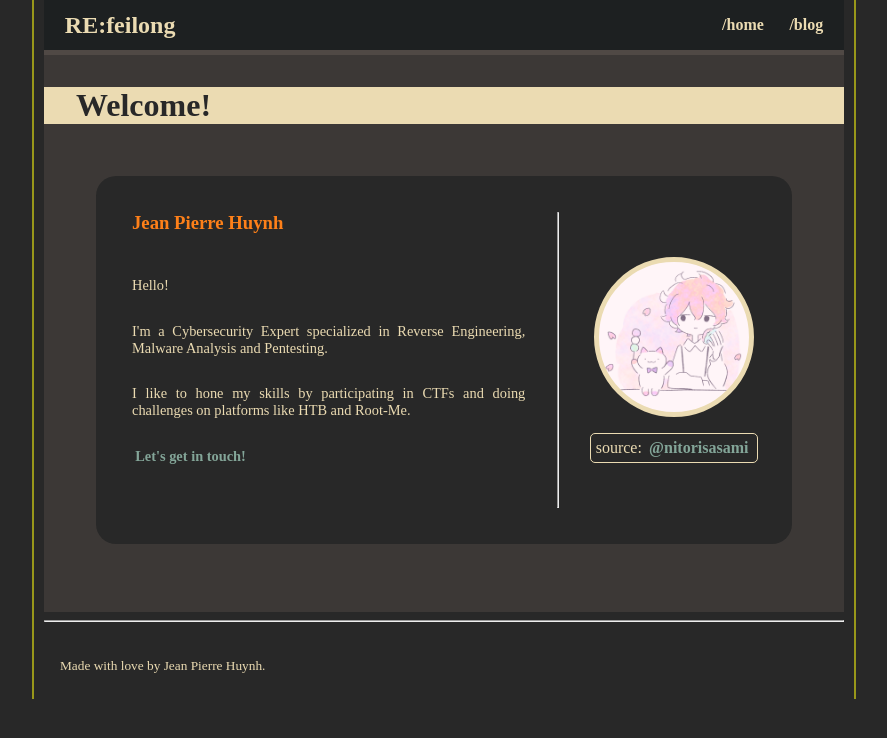
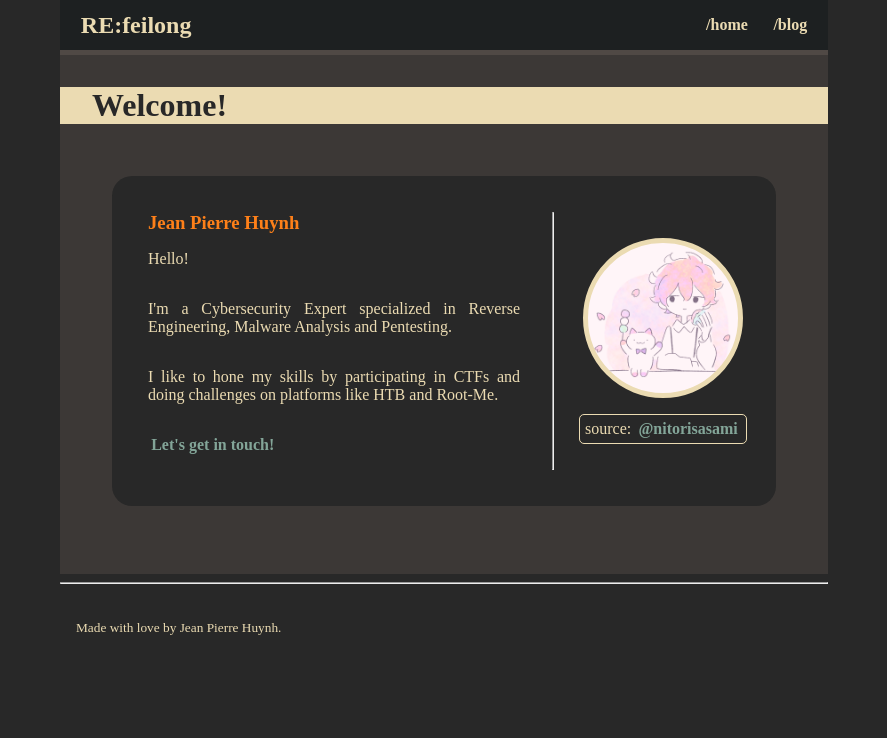
Before and after one commit to jeanmadao/homepage, a Flask app: page / in a window 1280 px wide. Shown: the top 738 px of the page, without its empty margins (196-1083 px from the left). Run offline with Flask 3, Linux system fonts and the light colour scheme; some web fonts are replaced.

Commit message:
more reponsiveness

```diff
--- a/static/css/style.css
+++ b/static/css/style.css
@@ -49,16 +49,12 @@ body {
 }
 
 #page {
-  max-width: 800px;
-  border-style: solid;
-  padding: 0px 10px;
-  border-width: 0px 2px;
-  border-color: #98971a;
+  width: 100vh;
 }
 
 @media only screen and (min-width: 768px) {
   #page {
-    min-width: 800px;
+    width: 768px;
   }
 }
 h1, h2, h3 {
@@ -71,6 +67,10 @@ h2 {
 
 h3 {
   color: #fe8019;
+}
+
+hr {
+  color: #b8bb26;
 }
 
 nav {
@@ -158,7 +158,6 @@ main a:hover {
   background-color: #282828;
   border-radius: 20px;
   margin: 20px;
-  aspect-ratio: 2;
   display: flex;
   padding: 20px;
   font-family: FantasqueSansM Nerd Font Mono;
@@ -183,10 +182,6 @@ main a:hover {
   display: flex;
   flex-direction: column;
   justify-content: center;
-}
-
-#card #description p {
-  font-size: 0.9rem;
 }
 
 #card hr {
--- a/static/sass/_general.scss
+++ b/static/sass/_general.scss
@@ -7,17 +7,12 @@ body {
 }
 
 #page {
-  max-width: 800px;
-  border-style: solid;
-  padding: 0px 10px;
-  border-width: 0px 2px;
-  border-color: $neutral_green;
+  width: 100vh;
 }
-
 
 @media only screen and (min-width: 768px) {
   #page {
-    min-width: 800px;
+    width: 768px;
   }
 }
 
@@ -32,3 +27,7 @@ h2 {
 h3 {
   color: $bright_orange;
 }
+
+hr {
+  color: $bright_green;
+}
--- a/static/sass/_home.scss
+++ b/static/sass/_home.scss
@@ -2,7 +2,6 @@
   background-color: $dark0;
   border-radius: 20px;
   margin: 20px;
-  aspect-ratio: 2;
   display: flex;
   padding: 20px;
   font-family: FantasqueSansM Nerd Font Mono;
@@ -30,10 +29,6 @@
   display: flex;
   flex-direction: column;
   justify-content: center;
-}
-
-#card #description p {
-  font-size: 0.9rem;
 }
 
 #card hr {
```
Also changed, not shown: 1 other file.
